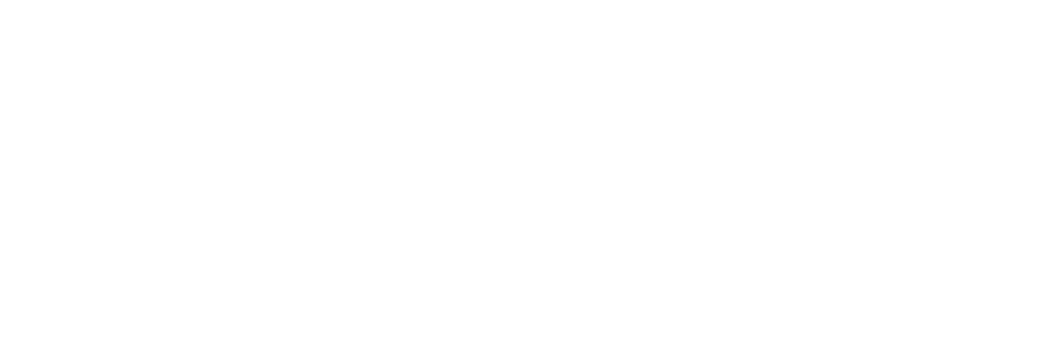
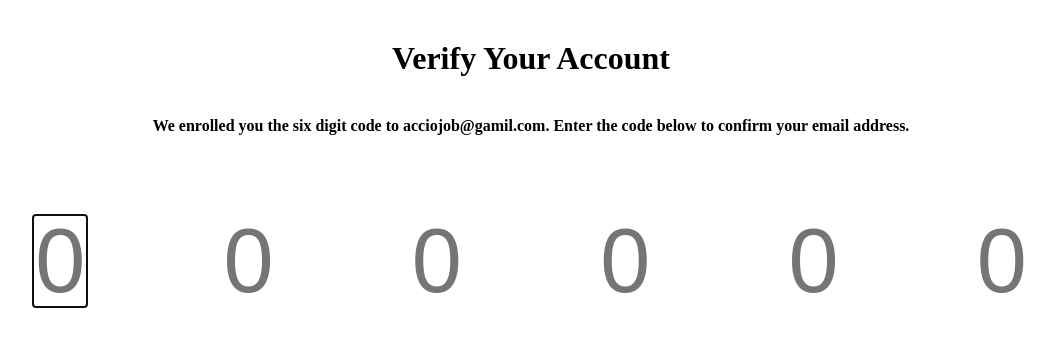
Before and after one commit to acciojob/OTP-UmashankarAhirwar20, a website: page main.html in a window 1280 px wide. Shown: the whole page, without its empty margins (109-1164 px from the left). Drawn offline with Linux system fonts and the light colour scheme.

Commit message:
created a submission

```diff
--- a/main.html
+++ b/main.html
@@ -8,6 +8,18 @@
 
 <body>
 	<!-- the entire body must be written by student -->
+	<h1 id="verification_heading">Verify Your Account</h1>
+	<h4 id="verification_subtext">
+		We enrolled you the six digit code to acciojob@gamil.com. Enter the code below to confirm your email address.
+	</h4>
+	<div class="code-container">
+		<input type="text" placeholder="0", class="code">
+		<input type="text" placeholder="0", class="code">
+		<input type="text" placeholder="0", class="code">
+		<input type="text" placeholder="0", class="code">
+		<input type="text" placeholder="0", class="code">
+		<input type="text" placeholder="0", class="code">
+	</div>
     <script type="text/javascript" src="./script.js">
 </script>
 
--- a/script.js
+++ b/script.js
@@ -1 +1,26 @@
 //your JS code here. If required.
+let codes = document.querySelectorAll('.code');
+
+codes[0].focus();
+codes.forEach((code, index) => {
+  code.addEventListener('keydown', (e) => {
+    if (e.key >= '0' && e.key <= '9') {
+      code.value = '';
+      setTimeout(() => {
+        if (index < codes.length - 1) {
+          codes[index + 1].focus();
+        }
+      }, 10);
+    }
+
+    // If backspace is pressed
+    if (e.key === 'Backspace') {
+      code.value = '';
+      setTimeout(() => {
+        if (index > 0) {
+          codes[index - 1].focus();
+        }
+      }, 10);
+    }
+  });
+});
--- a/styles.css
+++ b/styles.css
@@ -1 +1,25 @@
 /*  your css code here. If applicable */
+#verification_heading {
+	text-align: center;
+	margin: 40px;
+}
+
+#verification_subtext {
+	text-align: center;
+	margin-bottom: 40px;
+}
+
+.code {
+	width: 50px;
+	height: 90px;
+	border: none;
+	font-size: 90px
+}
+
+.code-container {
+	display: flex;
+	justify-content: space-evenly;
+	align-items: center;
+	margin-top: 80px;
+
+}
```
